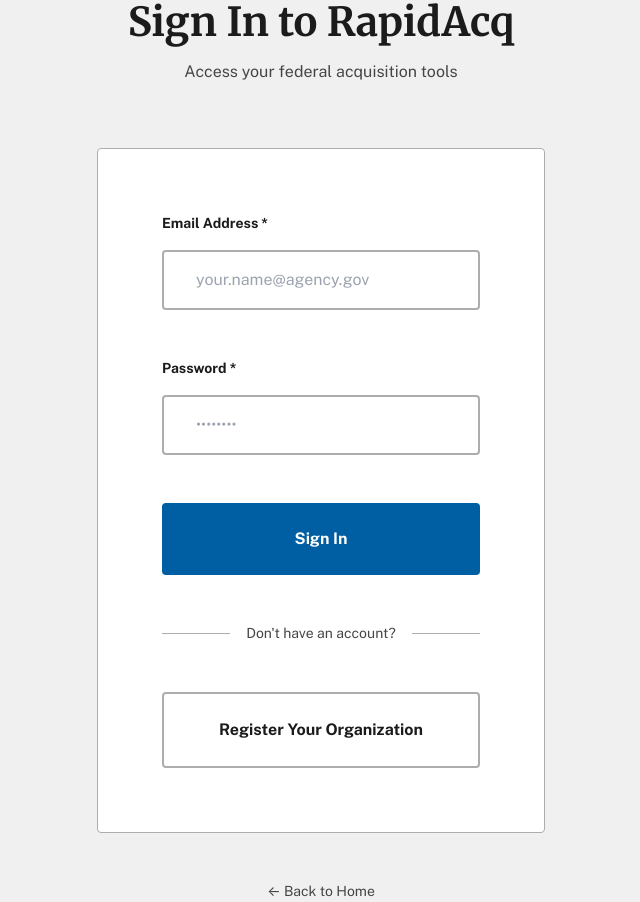
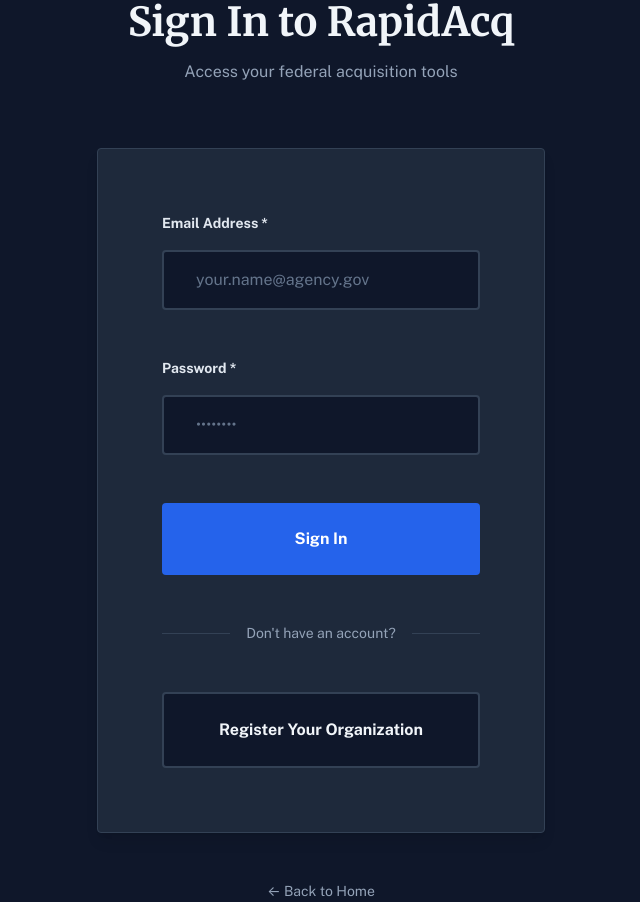
Before and after one commit to jonbmost/rapidacq-frontend, a Next.js app: page /login in a window 1280 px wide. Shown: the whole page, without its empty margins (319-959 px from the left). Built offline with nearby package versions, Linux system fonts and the light colour scheme; no server answers.

Commit message:
restyle: update login pages to match new app theme (dark, blue, modern)

```diff
--- a/app/admin/login/page.tsx
+++ b/app/admin/login/page.tsx
@@ -52,27 +52,27 @@
   };
 
   return (
-    <div className="min-h-screen bg-uswds-gray-5 flex items-center justify-center">
+    <div className="min-h-screen bg-slate-900 flex items-center justify-center">
       <div className="max-w-md w-full mx-4">
         {/* Header */}
         <div className="text-center mb-8">
-          <div className="inline-flex items-center justify-center w-16 h-16 bg-uswds-blue rounded-full mb-4">
+          <div className="inline-flex items-center justify-center w-16 h-16 bg-blue-600 rounded-full mb-4">
             <Shield className="h-8 w-8 text-white" />
           </div>
-          <h1 className="text-4xl font-bold text-uswds-gray-90 mb-2 font-serif">
+          <h1 className="text-4xl font-bold text-slate-100 mb-2 font-serif">
             Admin Access
           </h1>
-          <p className="text-uswds-gray-70">
+          <p className="text-slate-400">
             RapidAcq Administration Portal
           </p>
         </div>
 
         {/* Login Form */}
-        <div className="bg-white rounded border border-uswds-gray-30 p-8">
+        <div className="bg-slate-800 rounded border border-slate-700 p-8 shadow-lg">
           <form onSubmit={handleLogin} className="space-y-6">
             {/* Email */}
             <div>
-              <label className="block text-sm font-bold text-uswds-gray-90 mb-2">
+              <label className="block text-sm font-bold text-slate-200 mb-2">
                 <Mail className="inline h-4 w-4 mr-1" />
                 Admin Email *
               </label>
@@ -81,14 +81,14 @@
                 required
                 value={email}
                 onChange={(e) => setEmail(e.target.value)}
-                className="w-full px-4 py-2 border-2 border-uswds-gray-30 rounded focus:outline-none focus:border-uswds-blue"
+                className="w-full px-4 py-2 border-2 border-slate-700 bg-slate-900 text-slate-100 rounded focus:outline-none focus:border-blue-500 placeholder-slate-500"
                 placeholder="admin@rapidacq.com"
               />
             </div>
 
             {/* Password */}
             <div>
-              <label className="block text-sm font-bold text-uswds-gray-90 mb-2">
+              <label className="block text-sm font-bold text-slate-200 mb-2">
                 <Lock className="inline h-4 w-4 mr-1" />
                 Password *
               </label>
@@ -97,14 +97,14 @@
                 required
                 value={password}
                 onChange={(e) => setPassword(e.target.value)}
-                className="w-full px-4 py-2 border-2 border-uswds-gray-30 rounded focus:outline-none focus:border-uswds-blue"
+                className="w-full px-4 py-2 border-2 border-slate-700 bg-slate-900 text-slate-100 rounded focus:outline-none focus:border-blue-500 placeholder-slate-500"
                 placeholder="••••••••"
               />
             </div>
 
             {/* Error Message */}
             {error && (
-              <div className="p-4 bg-red-50 border border-red-200 text-red-700 rounded text-sm">
+              <div className="p-4 bg-red-900/20 border border-red-700 text-red-300 rounded text-sm">
                 {error}
               </div>
             )}
@@ -113,7 +113,7 @@
             <button
               type="submit"
               disabled={loading}
-              className="w-full bg-uswds-blue text-white py-3 rounded font-bold hover:bg-uswds-blue-70 disabled:bg-uswds-gray-50"
+              className="w-full bg-blue-600 text-white py-3 rounded font-bold hover:bg-blue-700 disabled:bg-slate-700 disabled:cursor-not-allowed transition"
             >
               {loading ? 'Signing In...' : 'Sign In as Admin'}
             </button>
@@ -123,7 +123,7 @@
           <div className="mt-4 text-center">
             <Link
               href="/admin/forgot-password"
-              className="text-sm text-uswds-blue hover:text-uswds-blue-70"
+              className="text-sm text-blue-400 hover:text-blue-300"
             >
               Forgot your password?
             </Link>
@@ -131,8 +131,8 @@
         </div>
 
         {/* Footer */}
-        <div className="mt-6 text-center text-sm text-uswds-gray-70">
-          <Link href="/" className="hover:text-uswds-blue">
+        <div className="mt-6 text-center text-sm text-slate-400">
+          <Link href="/" className="hover:text-blue-400">
             ← Back to Home
           </Link>
         </div>
--- a/app/login/page.tsx
+++ b/app/login/page.tsx
@@ -52,24 +52,24 @@
   };
 
   return (
-    <div className="min-h-screen bg-uswds-gray-5 flex items-center justify-center">
+    <div className="min-h-screen bg-slate-900 flex items-center justify-center">
       <div className="max-w-md w-full mx-4">
         {/* Header */}
         <div className="text-center mb-8">
-          <h1 className="text-4xl font-bold text-uswds-gray-90 mb-2 font-serif">
+          <h1 className="text-4xl font-bold text-slate-100 mb-2 font-serif">
             Sign In to RapidAcq
           </h1>
-          <p className="text-uswds-gray-70">
+          <p className="text-slate-400">
             Access your federal acquisition tools
           </p>
         </div>
 
         {/* Login Form */}
-        <div className="bg-white rounded border border-uswds-gray-30 p-8">
+        <div className="bg-slate-800 rounded border border-slate-700 p-8 shadow-lg">
           <form onSubmit={handleLogin} className="space-y-6">
             {/* Email */}
             <div>
-              <label className="block text-sm font-bold text-uswds-gray-90 mb-2">
+              <label className="block text-sm font-bold text-slate-200 mb-2">
                 Email Address *
               </label>
               <input
@@ -77,14 +77,14 @@
                 required
                 value={email}
                 onChange={(e) => setEmail(e.target.value)}
-                className="w-full px-4 py-2 border-2 border-uswds-gray-30 rounded focus:outline-none focus:border-uswds-blue"
+                className="w-full px-4 py-2 border-2 border-slate-700 bg-slate-900 text-slate-100 rounded focus:outline-none focus:border-blue-500 placeholder-slate-500"
                 placeholder="your.name@agency.gov"
               />
             </div>
 
             {/* Password */}
             <div>
-              <label className="block text-sm font-bold text-uswds-gray-90 mb-2">
+              <label className="block text-sm font-bold text-slate-200 mb-2">
                 Password *
               </label>
               <input
@@ -92,14 +92,14 @@
                 required
                 value={password}
                 onChange={(e) => setPassword(e.target.value)}
-                className="w-full px-4 py-2 border-2 border-uswds-gray-30 rounded focus:outline-none focus:border-uswds-blue"
+                className="w-full px-4 py-2 border-2 border-slate-700 bg-slate-900 text-slate-100 rounded focus:outline-none focus:border-blue-500 placeholder-slate-500"
                 placeholder="••••••••"
               />
             </div>
 
             {/* Error Message */}
             {error && (
-              <div className="p-4 bg-red-50 border border-red-200 text-red-700 rounded text-sm">
+              <div className="p-4 bg-red-900/20 border border-red-700 text-red-300 rounded text-sm">
                 {error}
               </div>
             )}
@@ -108,7 +108,7 @@
             <button
               type="submit"
               disabled={loading}
-              className="w-full bg-uswds-blue text-white py-3 rounded font-bold hover:bg-uswds-blue-70 disabled:bg-uswds-gray-50"
+              className="w-full bg-blue-600 text-white py-3 rounded font-bold hover:bg-blue-700 disabled:bg-slate-700 disabled:cursor-not-allowed transition"
             >
               {loading ? 'Signing In...' : 'Sign In'}
             </button>
@@ -117,10 +117,10 @@
           {/* Divider */}
           <div className="relative my-6">
             <div className="absolute inset-0 flex items-center">
-              <div className="w-full border-t border-uswds-gray-30"></div>
+              <div className="w-full border-t border-slate-700"></div>
             </div>
             <div className="relative flex justify-center text-sm">
-              <span className="px-2 bg-white text-uswds-gray-70">
+              <span className="px-2 bg-slate-800 text-slate-400">
                 Don't have an account?
               </span>
             </div>
@@ -129,15 +129,15 @@
           {/* Register Link */}
           <Link
             href="/onboarding"
-            className="block w-full text-center bg-white border-2 border-uswds-gray-30 text-uswds-gray-90 py-3 rounded font-bold hover:bg-uswds-gray-5"
+            className="block w-full text-center bg-slate-900 border-2 border-slate-700 text-slate-100 py-3 rounded font-bold hover:bg-slate-800 transition"
           >
             Register Your Organization
           </Link>
         </div>
 
         {/* Footer */}
-        <div className="mt-6 text-center text-sm text-uswds-gray-70">
-          <Link href="/" className="hover:text-uswds-blue">
+        <div className="mt-6 text-center text-sm text-slate-400">
+          <Link href="/" className="hover:text-blue-400">
             ← Back to Home
           </Link>
         </div>
```
Also changed, not shown: 2 other files (tests, documents, lock files or other folders).
